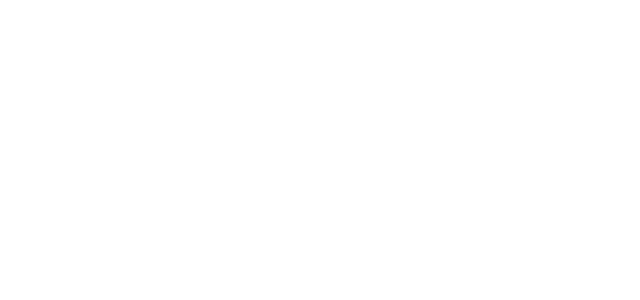
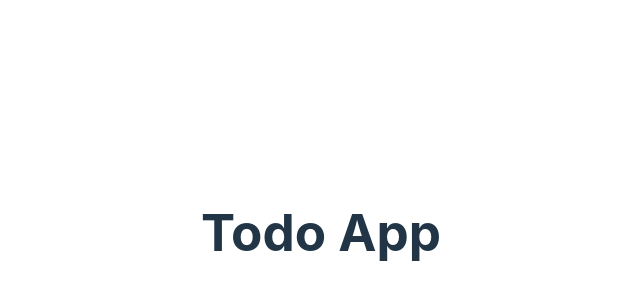
Before and after one commit to alzca1/todo-front, a React (Vite) app: page / in a window 1280 px wide. Shown: the part 168-468 px from the top of the page, without its empty margins (319-959 px from the left). Built offline with nearby package versions, Linux system fonts and the light colour scheme.

Commit message:
added Home component in App.tsx

```diff
--- a/src/App.tsx
+++ b/src/App.tsx
@@ -1,7 +1,12 @@
 import "./App.css";
+import Home from "./interfaces/pages/Home";
 
 function App() {
-  return <></>;
+  return (
+    <>
+      <Home />
+    </>
+  );
 }
 
 export default App;
```
